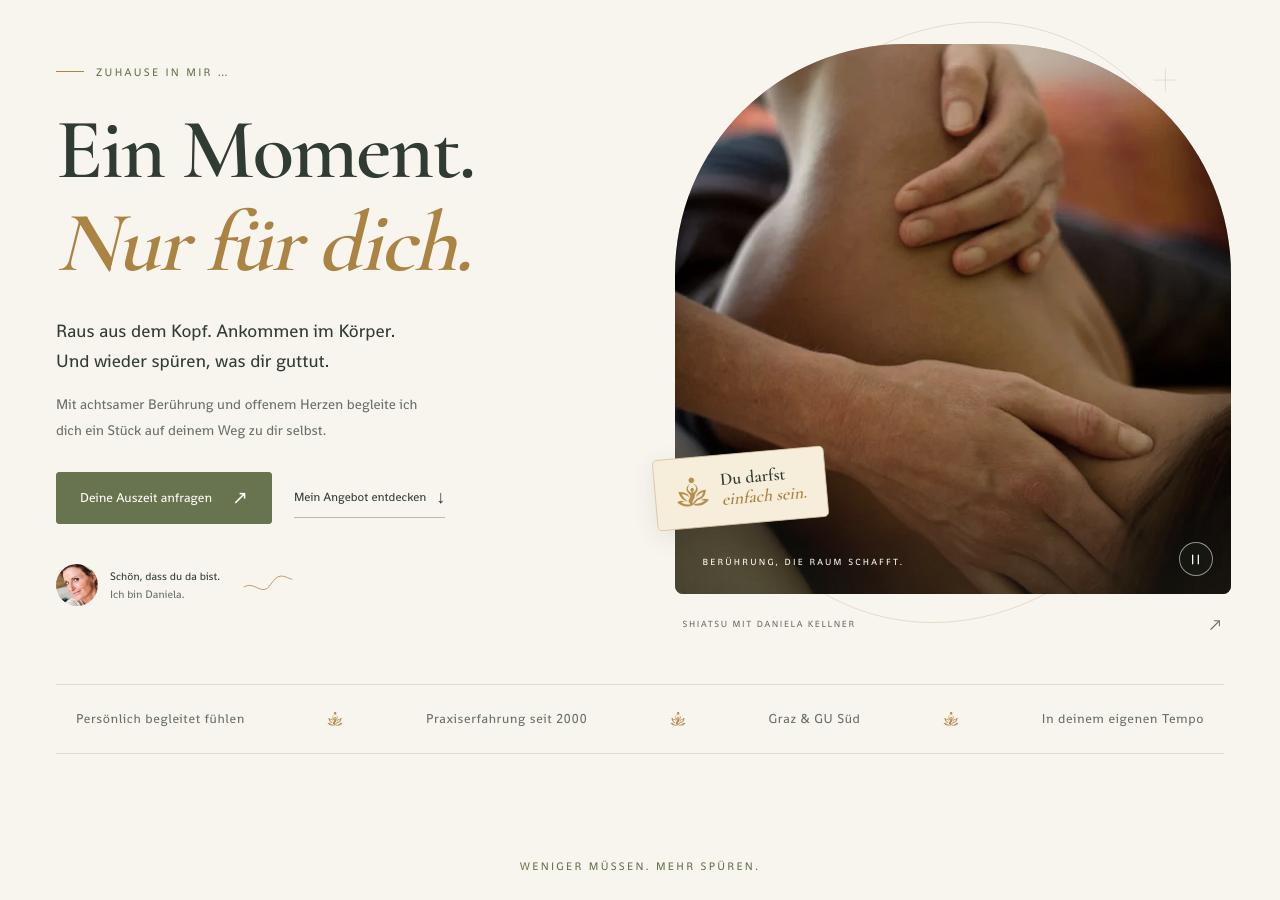
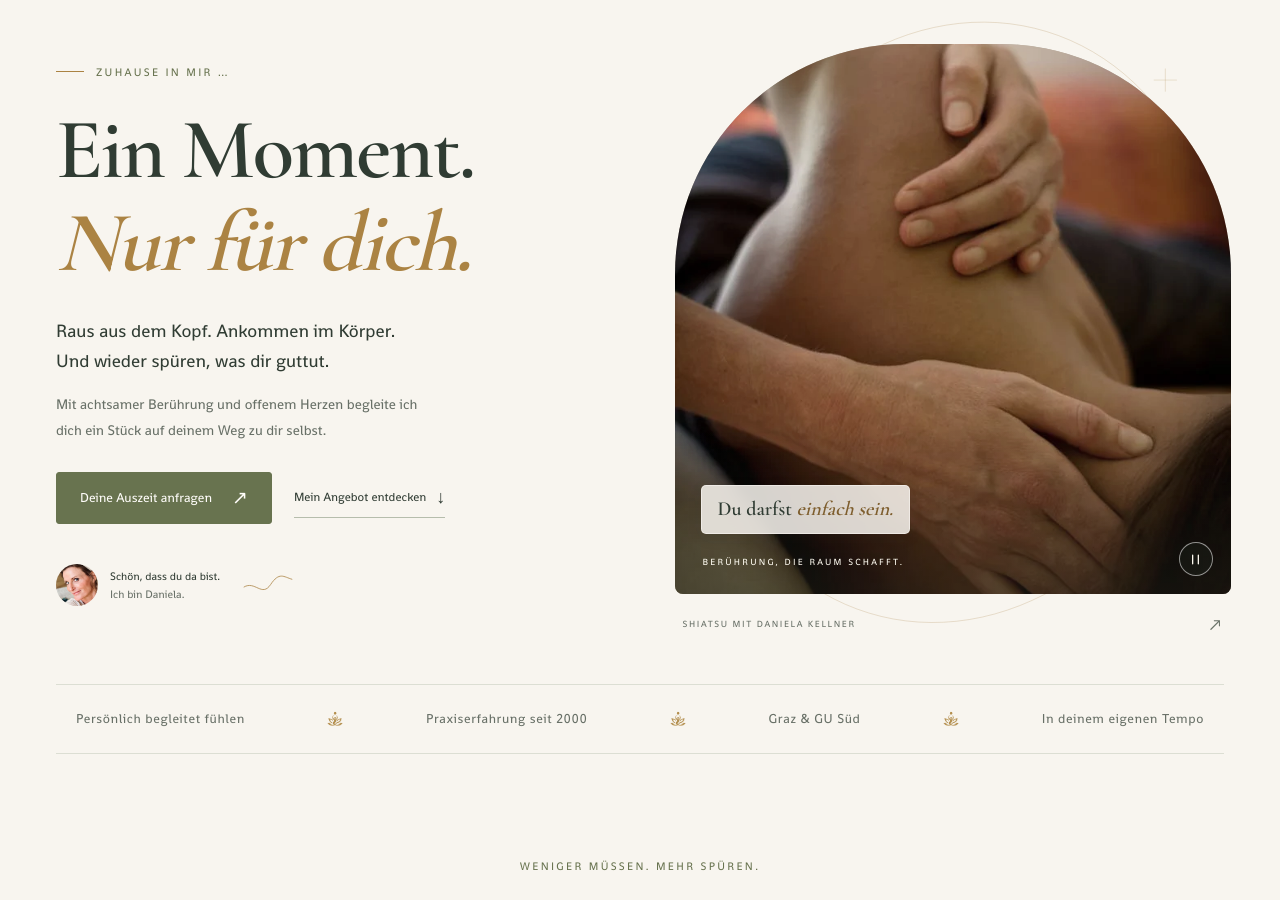
Before and after one commit to Daniela-Kellner/shiatsu-kellner, a PHP site: page / in a window 1280 px wide. Shown: the part 166-1066 px from the top of the page. Run offline with PHP 8.4, Linux system fonts and the light colour scheme.

Commit message:
Refine hero invitation with slim translucent cream note

```diff
--- a/website/index.html
+++ b/website/index.html
@@ -25,7 +25,7 @@
   <meta name="twitter:image" content="https://shiatsu-kellner.at/assets/gallery/website-entdecken.webp">
   <link rel="icon" href="assets/logo-claim.png" type="image/png">
   <link rel="preload" href="assets/cormorant.ttf" as="font" type="font/ttf" crossorigin>
-  <link rel="stylesheet" href="style.css?v=20261115-helles-oliv-vorschau">
+  <link rel="stylesheet" href="style.css?v=20261115-video-notiz-flach">
   <link rel="stylesheet" href="gallery.css?v=20261026-24">
   <script src="hero-media.js" defer></script>
   <script src="pond-audio.js" defer></script>
@@ -57,7 +57,7 @@
       <div class="hero-visual">
         <svg class="hero-orbit" viewBox="0 0 600 680" aria-hidden="true"><ellipse cx="305" cy="335" rx="265" ry="315" transform="rotate(17 305 335)"/><path d="M520 96v-24m-12 12h24M65 537v-17m-8 8h17"/></svg>
         <div class="hero-photo" id="hero-media"><img src="assets/shiatsu.webp" width="683" height="1024" alt="Achtsame Shiatsu-Berührung an Nacken und Schulter" fetchpriority="high"><video id="hero-video" data-src="assets/shiatsu-hero.mp4" width="1280" height="720" muted playsinline preload="none" aria-hidden="true"></video><span class="photo-label">BERÜHRUNG, DIE RAUM SCHAFFT.</span><button class="hero-media-toggle" id="hero-media-toggle" type="button" aria-label="Bildwechsel pausieren" hidden><svg viewBox="0 0 24 24" width="17" height="17" fill="none" stroke="currentColor" stroke-width="1.8" stroke-linecap="round" stroke-linejoin="round" aria-hidden="true"><path class="media-pause" d="M8 6v12m8-12v12"/><path class="media-play" d="m9 6 9 6-9 6Z"/></svg></button></div>
-        <div class="hero-note"><span class="note-symbol" aria-hidden="true"><svg class="logo-symbol" viewBox="32 40 188 174" aria-hidden="true" focusable="false"><image href="assets/daniela-logo.webp" width="1200" height="218"/></svg></span><span>Du darfst<br><em>einfach sein.</em></span></div>
+        <div class="hero-note"><span class="note-symbol" aria-hidden="true"><svg class="logo-symbol" viewBox="32 40 188 174" aria-hidden="true" focusable="false"><image href="assets/daniela-logo.webp" width="1200" height="218"/></svg></span><span>Du darfst <em>einfach sein.</em></span></div>
         <a class="visual-caption" href="#daniela">SHIATSU MIT DANIELA KELLNER <span aria-hidden="true">↗</span></a>
       </div>
     </section>
--- a/website/style.css
+++ b/website/style.css
@@ -229,3 +229,11 @@ dialog{padding:0;border:1px solid #d7d7c9;box-shadow:0 35px 100px #15231933;back
 .river-word{color:var(--sage-panel-ink)}
 .river-copy .button-light,.contact-invitation .button-light{background:var(--sage);border-color:var(--sage);color:var(--paper)}
 .river-copy .button-light:hover,.contact-invitation .button-light:hover{background:var(--sage-dark);border-color:var(--sage-dark)}
+
+/* Zurückhaltende, durchscheinende Einladung über dem Einstiegsfilm. */
+.hero-note{left:18px;bottom:98px;z-index:5;display:block;max-width:calc(100% - 36px);padding:10px 16px;background:rgba(248,245,239,.86);backdrop-filter:blur(6px);-webkit-backdrop-filter:blur(6px);border:1px solid rgba(255,253,250,.5);border-radius:5px;box-shadow:0 4px 16px #303c3312;transform:none;color:var(--ink)}
+.hero-note .note-symbol{display:none}
+.hero-note>span:last-child{font-size:20px;line-height:1.25}
+.hero-note em{color:#7e5e2e}
+@media(max-width:640px){.hero-note{left:12px;bottom:88px;max-width:calc(100% - 24px);padding:9px 13px}.hero-note>span:last-child{font-size:20px}}
+@supports not (backdrop-filter:blur(6px)){.hero-note{background:rgba(248,245,239,.94)}}
```
